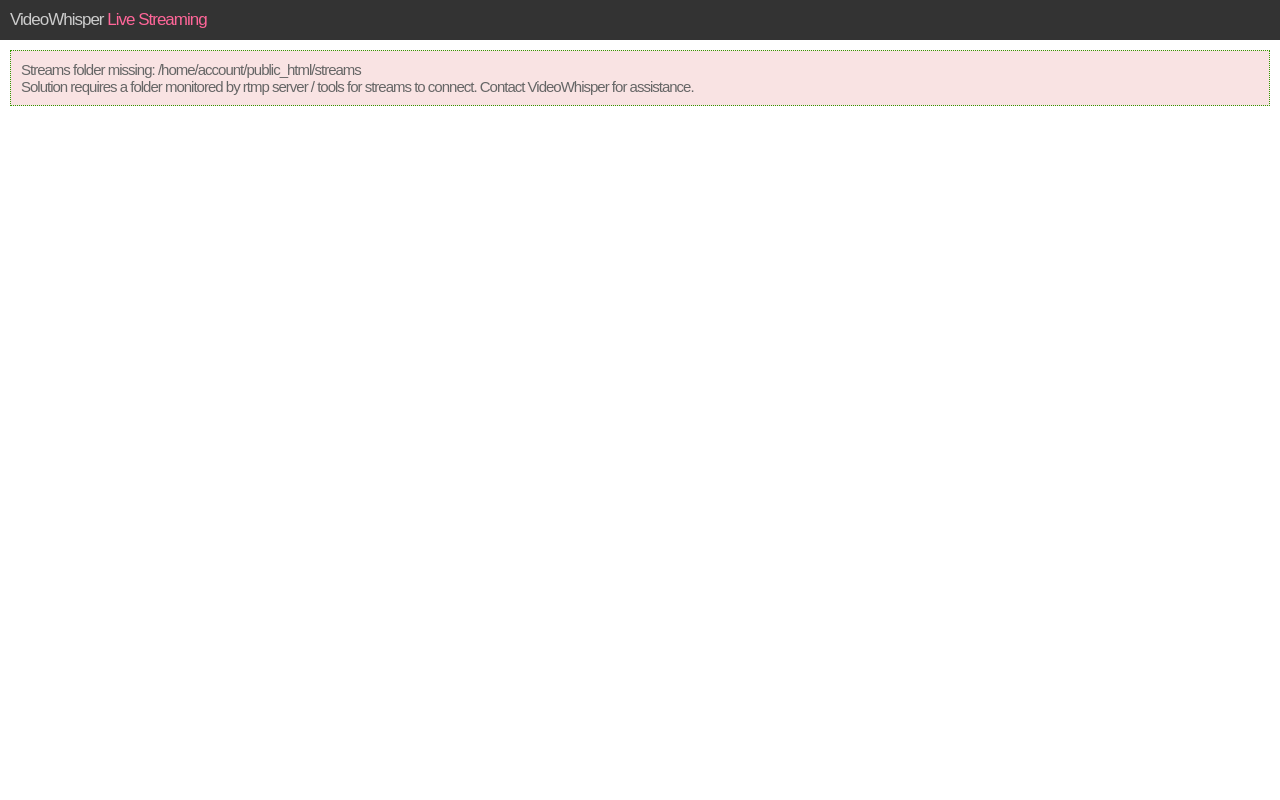
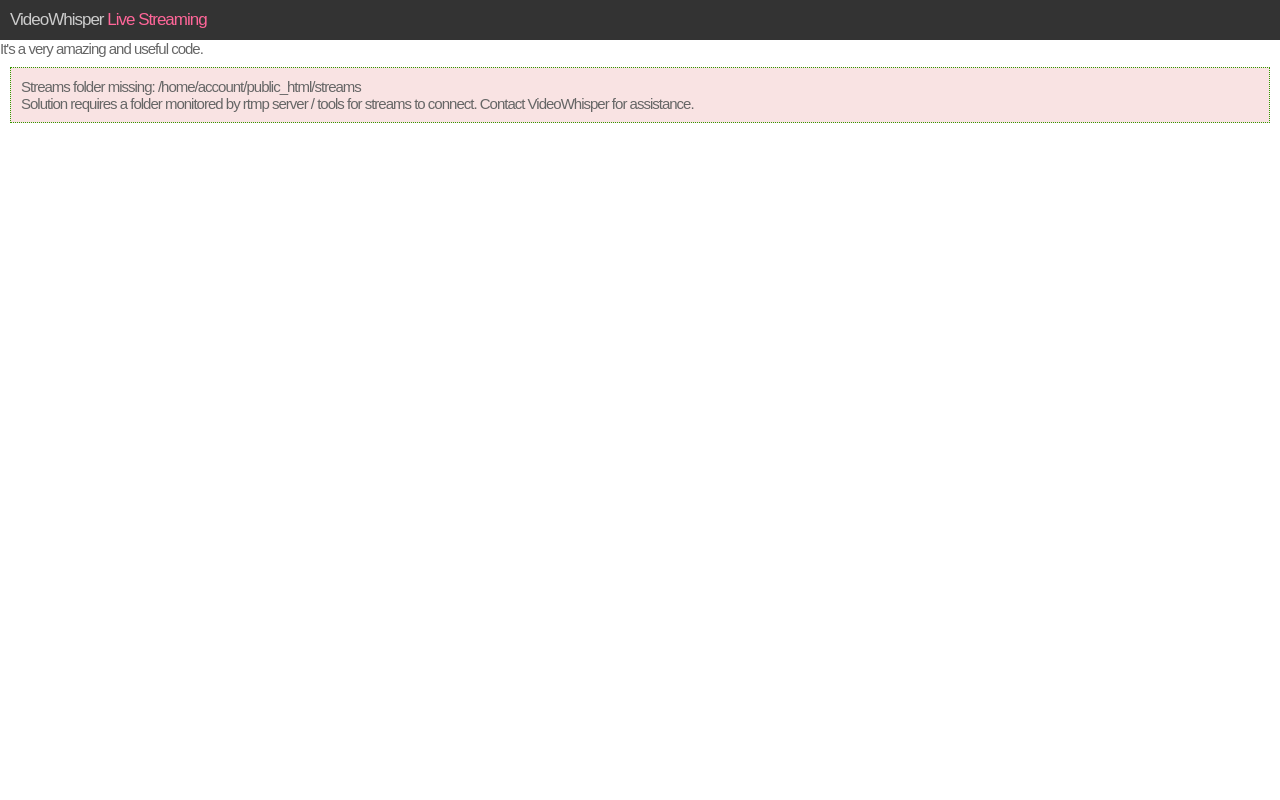
Before and after one commit to videowhisper/PHP-RTSP-IP-Camera-Streaming, a PHP site: page /videowhisper-ip/index.php in a window 1280 px wide. Run offline with PHP 8.4, Linux system fonts and the light colour scheme.

Commit message:
Update settings.php

```diff
--- a/settings.php
+++ b/settings.php
@@ -1,3 +1,4 @@
+It's a very amazing and useful code.
 <?php
 
 $rtmp_server = "rtmp://localhost:1935/videowhisper-ip";
```
